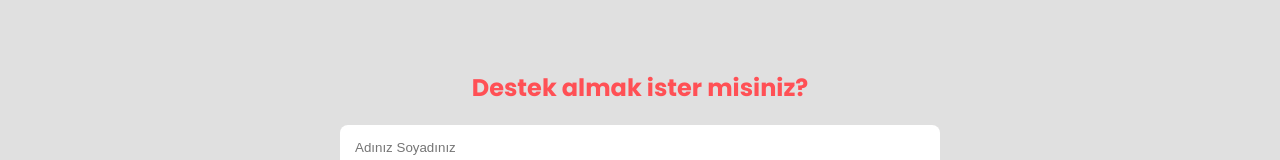
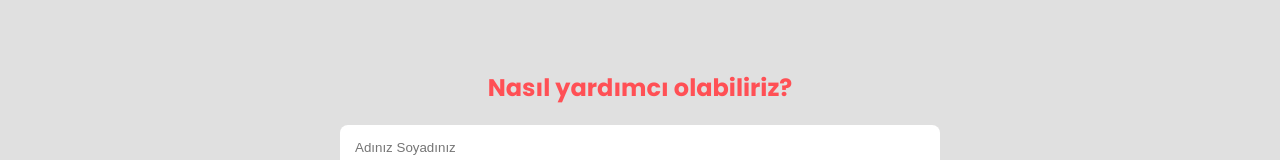
Before and after one commit to frabiakaynak/Peak-Pro-Performance, a plain HTML site: page PeakPro.html in a window 1280 px wide. Shown: the part 1802-1962 px from the top of the page. Drawn offline with Linux system fonts and the light colour scheme.

```diff
--- a/PeakPro.html
+++ b/PeakPro.html
@@ -321,7 +321,7 @@
     </section>
     <section class="divider">Bilinçli hareket, gerçek değişim!</section>
     <section class="contact" id="contact">
-        <h2>Destek almak ister misiniz?</h2>
+        <h2>Nasıl yardımcı olabiliriz?</h2>
         <form action="">
             <input type="text" placeholder="Adınız Soyadınız">
             <input type="email" placeholder="E-mail">
```
Also changed, not shown: mobile.png (added), web.png (added), çalışma.png (added), 1 other file.
